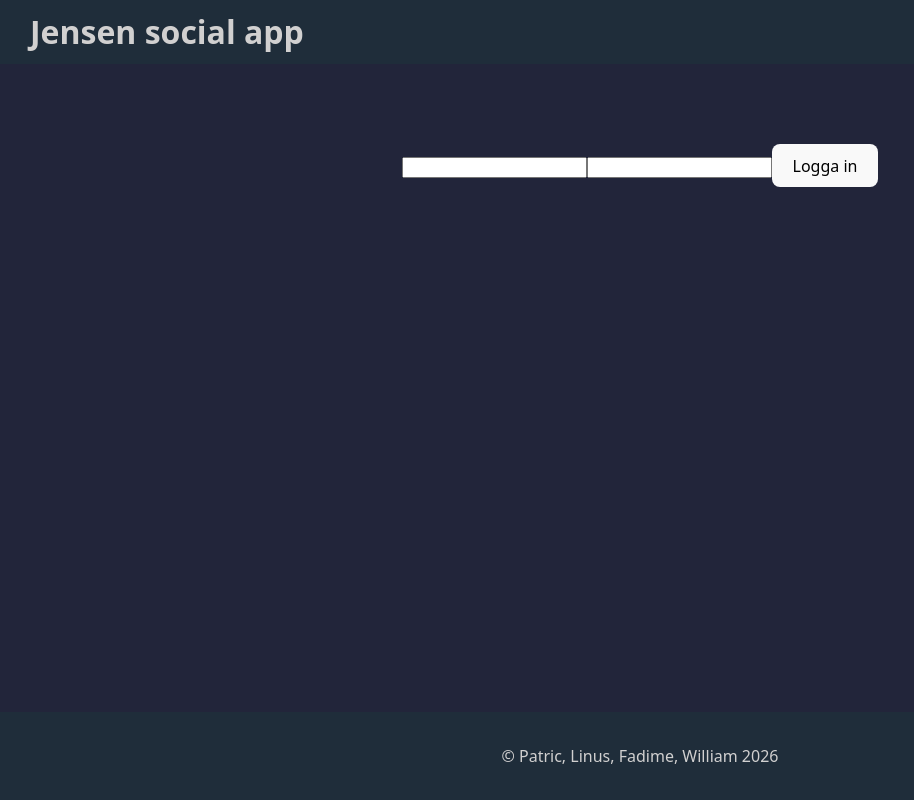
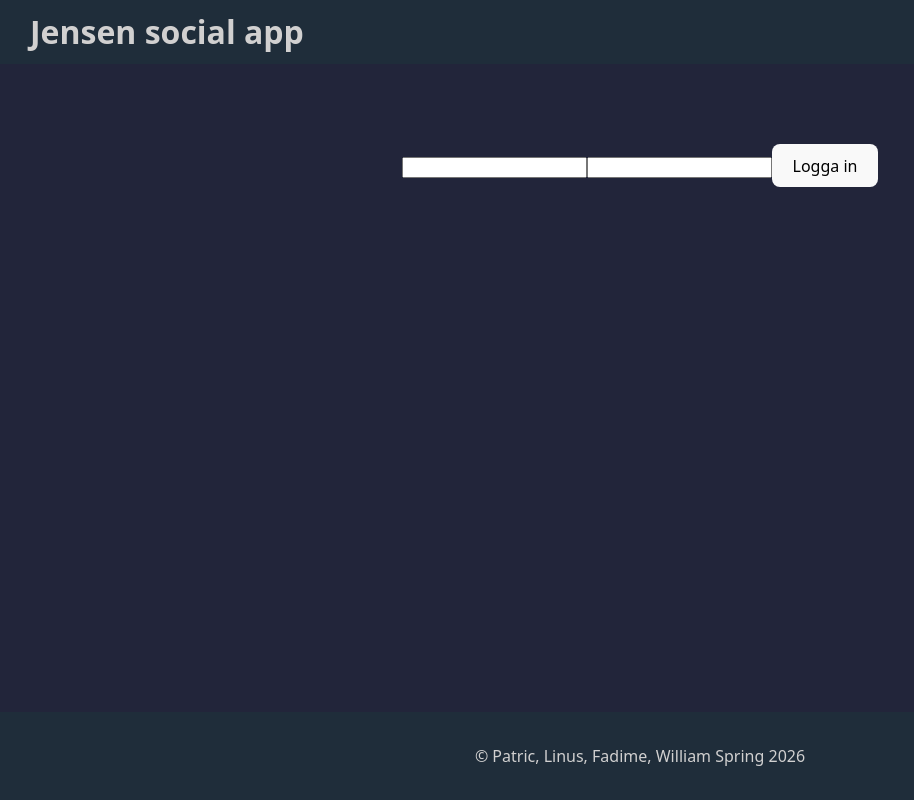
Before and after one commit to DiggyKaze/frontend-socialapp, a React (Vite) app: page /login in a window 1280 px wide. Shown: the whole page, without its empty margins (0-914 px from the left). Built offline with nearby package versions, Linux system fonts and the light colour scheme; no server answers.

Commit message:
Bytt namn

```diff
--- a/src/components/Layout.jsx
+++ b/src/components/Layout.jsx
@@ -53,7 +53,7 @@
             </main>
 
             <footer className="app-footer">
-                <p>© Patric, Linus, Fadime, William 2026</p>
+                <p>© Patric, Linus, Fadime, William Spring 2026</p>
             </footer>
         </>
     );
```
